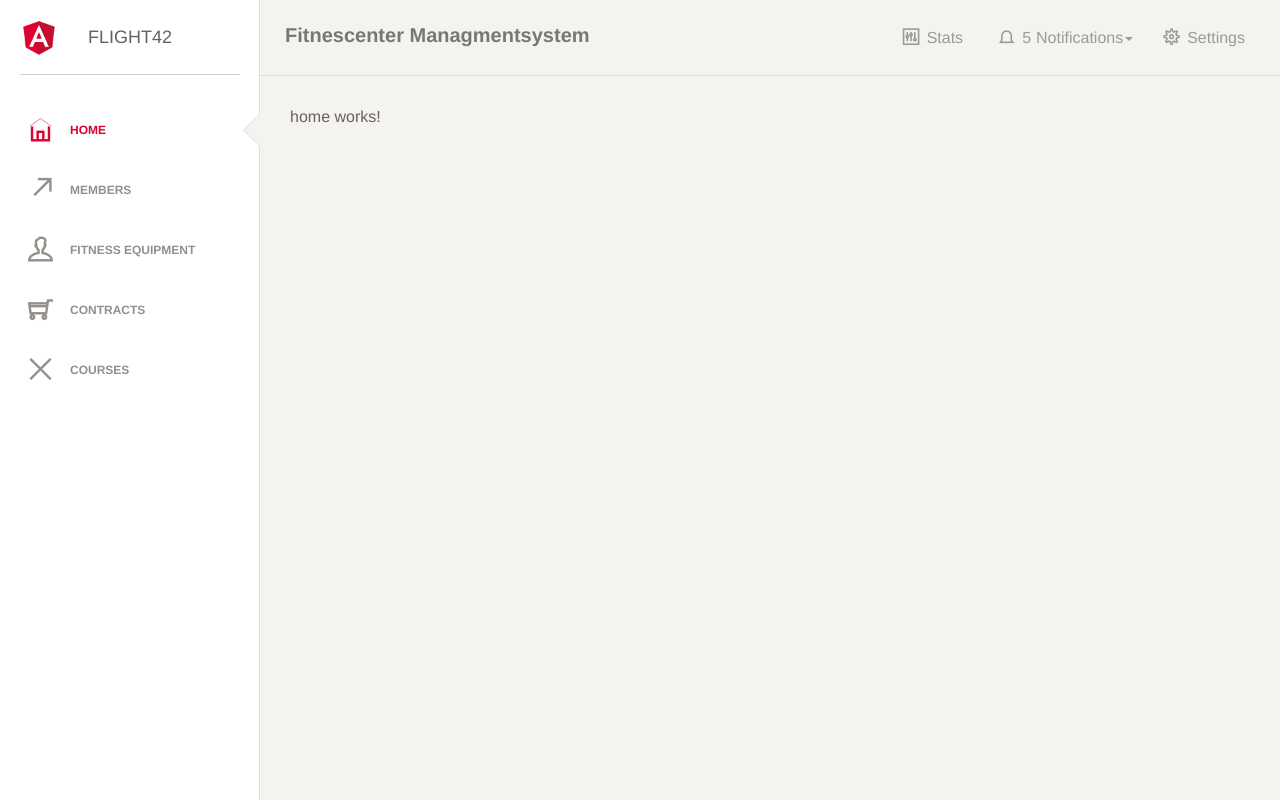
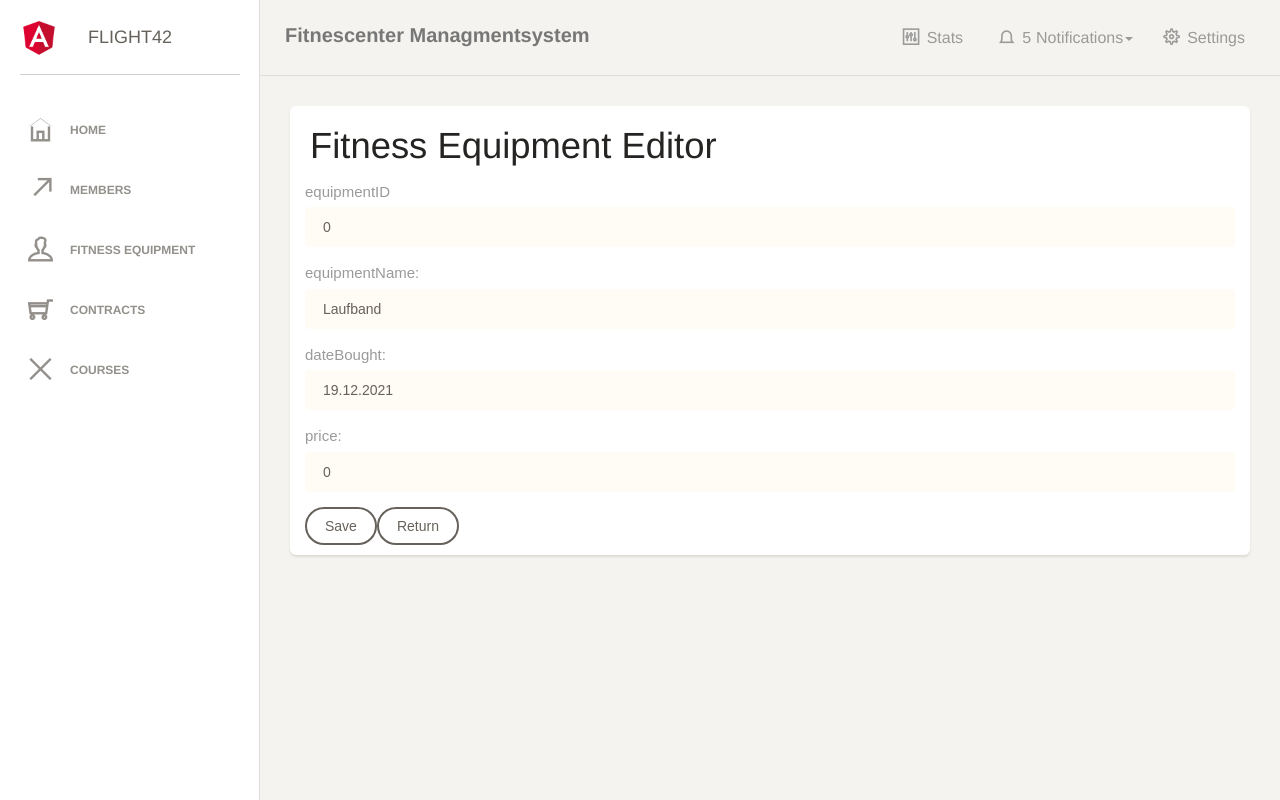
Before and after one commit to ricktauss/WewAngularProjektC, an Angular app: page /fitnessequipment-add in a window 1280 px wide. Before the commit this address led to /home. Built offline with nearby package versions, Linux system fonts and the light colour scheme; a web font is replaced by a local one.

Commit message:
new commit 2

```diff
--- a/src/app/app.module.ts
+++ b/src/app/app.module.ts
@@ -9,6 +9,7 @@ import { FitnesscenterMsModule } from './fitnesscenter-ms/fitnesscenter-ms.modul
 import { HomeComponent } from './home/home.component';
 import { RouterModule } from '@angular/router';
 import { APP_ROUTES } from './app-routing.module';
+import { FitnessEquipmentEditComponent } from './fitnesscenter-ms/feature/fitness-equipment-edit/fitness-equipment-edit.component';
 
 
 @NgModule({
--- a/src/app/fitnesscenter-ms/data-access/fitness-equipment.service.ts
+++ b/src/app/fitnesscenter-ms/data-access/fitness-equipment.service.ts
@@ -26,8 +26,19 @@ export class FitnessEquipmentService {
 
     const headers = new HttpHeaders().set('Accept', 'application/json');
 
+    delete fitnessEquipment.id;
 
     return this.http.post<FitnessEquipment>(url,fitnessEquipment,{ headers })
   }
 
+  editEquipment(fitnessEquipment:FitnessEquipment) : Observable<FitnessEquipment>{
+
+    const url =  "http://localhost:3000/fitnessEquipment/" + fitnessEquipment.id!.toString();
+
+    const headers = new HttpHeaders().set('Accept', 'application/json');
+
+
+    return this.http.put<FitnessEquipment>(url,fitnessEquipment,{ headers })
+  }
+
 }
--- a/src/app/fitnesscenter-ms/entities/fitnessEquipment.ts
+++ b/src/app/fitnesscenter-ms/entities/fitnessEquipment.ts
@@ -1,14 +1,15 @@
 export interface FitnessEquipment {
-    id: number;
+    id?:number;
+    equipmentId: number;
     equipmentName: string;
     dateBought: string;
     price: number;
   }
 
   export const initialFitnessEquipment: FitnessEquipment = {
-    id: 0,
+    id:0,
+    equipmentId: 0,
     equipmentName:"",
     dateBought: '',
     price: 0
-
   };
--- /dev/null
+++ b/src/app/fitnesscenter-ms/feature/fitness-equipment-add/fitness-equipment-add.component.html
@@ -0,0 +1,51 @@
+<div class="card">
+  <div class="header">
+    <h2 class="title">Fitness Equipment Editor</h2>
+  </div>
+
+  <div class="content">
+    <form #editForm="ngForm">
+      <div class="form-group">
+        <label>equipmentID</label>
+        <input
+          [(ngModel)]="equipmentId"
+          name="equipmentID"
+          class="form-control"
+        />
+      </div>
+
+      <div class="form-group">
+        <label>equipmentName:</label>
+        <input
+          [(ngModel)]="equipmentName"
+          name="equipmentName"
+          class="form-control"
+        />
+      </div>
+
+      <div class="form-group">
+        <label>dateBought:</label>
+        <input
+          [(ngModel)]="dateBought"
+          name="dateBought"
+          class="form-control"
+        />
+      </div>
+
+      <div class="form-group">
+        <label>price:</label>
+        <input [(ngModel)]="price" name="price" class="form-control" />
+      </div>
+    </form>
+    <button
+      (click)="save()"
+      routerLink="../fitnessequipment-search"
+      class="btn btn-default"
+    >
+      Save
+    </button>
+    <button routerLink="../fitnessequipment-search" class="btn btn-default">
+      Return
+    </button>
+  </div>
+</div>
--- /dev/null
+++ b/src/app/fitnesscenter-ms/feature/fitness-equipment-add/fitness-equipment-add.component.ts
@@ -0,0 +1,46 @@
+import { Component, OnInit } from '@angular/core';
+import { FitnessEquipmentService } from '../../data-access/fitness-equipment.service';
+import { FitnessEquipment } from '../../entities/fitnessEquipment';
+
+@Component({
+  selector: 'flight-fitness-equipment-add',
+  templateUrl: './fitness-equipment-add.component.html',
+  styleUrls: ['./fitness-equipment-add.component.css']
+})
+export class FitnessEquipmentAddComponent implements OnInit {
+
+  id:number=0;
+  equipmentId:number=0;
+  equipmentName: string = "Laufband";
+  dateBought: string = '19.12.2021';
+  price:number = 0;
+
+
+  constructor(private fitnessEquipmentService: FitnessEquipmentService) {
+    console.log("Fitness Equipment Component was created!")
+   }
+
+   save():void{
+
+    const fitnessEquipment:FitnessEquipment = {
+      id:this.id,
+      equipmentId:this.equipmentId,
+      dateBought:this.dateBought,
+      equipmentName:this.equipmentName,
+      price:this.price
+    }
+
+     this.fitnessEquipmentService.addEquipment(fitnessEquipment).subscribe({
+
+      error:(errResp) => {
+        console.log("Error Loading Fitness Equipment Devices",errResp);
+      }
+    })
+   }
+
+
+
+  ngOnInit(): void {
+  }
+
+}
--- a/src/app/fitnesscenter-ms/feature/fitness-equipment-edit/fitness-equipment-edit.component.html
+++ b/src/app/fitnesscenter-ms/feature/fitness-equipment-edit/fitness-equipment-edit.component.html
@@ -3,42 +3,37 @@
     <h2 class="title">Fitness Equipment Editor</h2>
   </div>
 
-  <div class="content">
-    <form #editForm="ngForm">
   <div class="form-group">
-        <label>id</label>
-        <input [(ngModel)]="id" name="id" class="form-control" />
+    <label>equipmentID</label>
+    <input
+      [(ngModel)]="equipment!.id"
+      name="equipmentID"
+      class="form-control"
+    />
   </div>
+
   <div class="form-group">
     <label>equipmentName:</label>
     <input
-          [(ngModel)]="equipmentName"
+      [(ngModel)]="equipment!.equipmentName"
       name="equipmentName"
       class="form-control"
     />
   </div>
+
   <div class="form-group">
     <label>dateBought:</label>
     <input
-          [(ngModel)]="dateBought"
+      [(ngModel)]="equipment!.dateBought"
       name="dateBought"
       class="form-control"
     />
   </div>
+
   <div class="form-group">
     <label>price:</label>
-        <input [(ngModel)]="equipmentName" name="price" class="form-control" />
+    <input [(ngModel)]="equipment!.price" name="price" class="form-control" />
   </div>
-    </form>
-    <button
-      (click)="save()"
-      routerLink="../fitnessequipment-search"
-      class="btn btn-default"
-    >
-      Save
-    </button>
-    <button routerLink="../fitnessequipment-search" class="btn btn-default">
-      Return
-    </button>
+
+  <button (click)="updateEquipment()" class="btn btn-default">Update</button>
 </div>
-</div>
--- a/src/app/fitnesscenter-ms/feature/fitness-equipment-edit/fitness-equipment-edit.component.ts
+++ b/src/app/fitnesscenter-ms/feature/fitness-equipment-edit/fitness-equipment-edit.component.ts
@@ -1,5 +1,4 @@
-import { Component, OnInit } from '@angular/core';
-import { FitnessEquipmentService } from '../../data-access/fitness-equipment.service';
+import { Component, EventEmitter, Input, OnInit, Output } from '@angular/core';
 import { FitnessEquipment } from '../../entities/fitnessEquipment';
 
 @Component({
@@ -9,36 +8,35 @@ import { FitnessEquipment } from '../../entities/fitnessEquipment';
 })
 export class FitnessEquipmentEditComponent implements OnInit {
 
-  id:number=0;
-  equipmentName: string = "Laufband";
-  dateBought: string = '19.12.2021';
-  price:number = 0;
+//@Input() item: FitnessEquipment|undefined;
+@Input() item:FitnessEquipment|undefined;
+@Input() selected: boolean = false;
+//@Output() selectedChange = new EventEmitter<boolean>();
+@Output() fitnessEquipment = new EventEmitter<FitnessEquipment>();
+ equipment?: FitnessEquipment; //temporary equipment object
+
+  constructor() {
+
+  }
+
+  ngOnInit(): void {
+
+  this.equipment= Object.assign({}, this.item);
+  console.log(this.equipment.equipmentName + "test1234");
+
+  //this.fitnessEquipment.emit(this.item);
+
+  }
+
+  updateEquipment(): void {
+    console.log("update Equipment!")
+    this.fitnessEquipment.emit(this.equipment);
+  }
+
+  ngOnChanges(){
+    this.equipment= Object.assign({}, this.item);
+  }
 
 
 
-  constructor(private fitnessEquipmentService: FitnessEquipmentService) {
-    console.log("Fitness Equipment Component was created!")
-   }
-
-
-   save():void{
-
-    const fitnessEquipment:FitnessEquipment = {
-      id:this.id,
-      dateBought:this.dateBought,
-      equipmentName:this.equipmentName,
-      price:this.price
-    }
-      console.log("i was here!!!1")
-     this.fitnessEquipmentService.addEquipment(fitnessEquipment).subscribe({
-
-      error:(errResp) => {
-        console.log("Error Loading Fitness Equipment Devices",errResp);
-      }
-    })
-   }
-
-  ngOnInit(): void {
-  }
-
 }
--- a/src/app/fitnesscenter-ms/feature/fitness-equipment-search/fitness-equipment-search.component.html
+++ b/src/app/fitnesscenter-ms/feature/fitness-equipment-search/fitness-equipment-search.component.html
@@ -23,7 +23,7 @@
           Search
         </button>
 
-        <button routerLink="../fitnessequipment-edit" class="btn btn-default">
+        <button routerLink="../fitnessequipment-add" class="btn btn-default">
           Add
         </button>
       </div>
@@ -35,7 +35,7 @@
   <table class="table table-condensed" *ngIf="equipments.length > 0">
     <thead>
       <tr>
-        <th>Id</th>
+        <th>Equipment Id</th>
         <th>Name</th>
         <th>Date Bought</th>
         <th>Price</th>
@@ -44,7 +44,7 @@
     </thead>
     <tbody>
       <tr *ngFor="let e of equipments" [class.active]="e === selectedEquipment">
-        <td>{{ e.id }}</td>
+        <td>{{ e.equipmentId }}</td>
         <td>{{ e.equipmentName }}</td>
         <td>{{ e.dateBought }}</td>
         <td>{{ e.price }}</td>
@@ -61,3 +61,14 @@
     <pre>{{ selectedEquipment | json }}</pre>
   </div>
 </div>
+
+<div class="card" *ngIf="selectedEquipment">
+  <div class="content">
+    <flight-fitness-equipment-edit
+      [item]="selectedEquipment"
+      (fitnessEquipment)="updateSelection($event)"
+    >
+      >
+    </flight-fitness-equipment-edit>
+  </div>
+</div>
--- a/src/app/fitnesscenter-ms/feature/fitness-equipment-search/fitness-equipment-search.component.ts
+++ b/src/app/fitnesscenter-ms/feature/fitness-equipment-search/fitness-equipment-search.component.ts
@@ -1,9 +1,7 @@
 import { Component, Inject, OnInit } from '@angular/core';
+
 import { FitnessEquipmentService } from '../../data-access/fitness-equipment.service';
 import { FitnessEquipment } from '../../entities/fitnessEquipment';
-
-
-
 
 
 @Component({
@@ -21,6 +19,7 @@ export class FitnessEquipmentSearchComponent{
   selectedEquipment?:FitnessEquipment;
 
 
+
   constructor(private fitnessEquipmentService: FitnessEquipmentService) {
     console.log("Fitness Equipment Component was created!")
    }
@@ -30,6 +29,7 @@ export class FitnessEquipmentSearchComponent{
     }
 
     search():void{
+
       this.fitnessEquipmentService.search(this.equipmentName).subscribe({
         next:(equipments:FitnessEquipment[])=> {
           this.equipments = equipments;
@@ -44,4 +44,23 @@ export class FitnessEquipmentSearchComponent{
   ngOnInit(): void {
   }
 
+
+  updateSelection(fitnessEquipment:FitnessEquipment){
+
+
+    this.fitnessEquipmentService.editEquipment(fitnessEquipment).subscribe({
+
+      error:(errResp) => {
+        console.log("Error Loading Fitness Equipment Devices",errResp);
+      }
+    })
+
+    this.equipments=[];
+    this.selectedEquipment = undefined;
+
+
+  }
+
+
+
 }
--- a/src/app/fitnesscenter-ms/fitnesscenter-ms.module.ts
+++ b/src/app/fitnesscenter-ms/fitnesscenter-ms.module.ts
@@ -2,15 +2,17 @@ import { NgModule } from '@angular/core';
 import { CommonModule } from '@angular/common';
 import { SharedModule } from '../shared/shared.module';
 import { FitnessEquipmentSearchComponent } from './feature/fitness-equipment-search/fitness-equipment-search.component';
-import { FitnessEquipmentEditComponent } from './feature/fitness-equipment-edit/fitness-equipment-edit.component';
 import { RouterModule } from '@angular/router';
 import { FITNESSCENTER_MS_ROUTES } from './fitnesscenter-routes.module';
+import { FitnessEquipmentAddComponent } from './feature/fitness-equipment-add/fitness-equipment-add.component';
+import { FitnessEquipmentEditComponent } from './feature/fitness-equipment-edit/fitness-equipment-edit.component';
 
 
 
 @NgModule({
   declarations: [
     FitnessEquipmentSearchComponent,
+    FitnessEquipmentAddComponent,
     FitnessEquipmentEditComponent
 
   ],
--- a/src/app/fitnesscenter-ms/fitnesscenter-routes.module.ts
+++ b/src/app/fitnesscenter-ms/fitnesscenter-routes.module.ts
@@ -2,7 +2,7 @@ import { NgModule } from '@angular/core';
 import { CommonModule } from '@angular/common';
 import { FitnessEquipmentSearchComponent } from './feature/fitness-equipment-search/fitness-equipment-search.component';
 import { Routes } from '@angular/router';
-import { FitnessEquipmentEditComponent } from './feature/fitness-equipment-edit/fitness-equipment-edit.component';
+import { FitnessEquipmentAddComponent } from './feature/fitness-equipment-add/fitness-equipment-add.component';
 
 
 export const FITNESSCENTER_MS_ROUTES: Routes = [
@@ -11,7 +11,7 @@ export const FITNESSCENTER_MS_ROUTES: Routes = [
     component: FitnessEquipmentSearchComponent
   },
   {
-    path:'fitnessequipment-edit',
-    component:FitnessEquipmentEditComponent
+    path:'fitnessequipment-add',
+    component:FitnessEquipmentAddComponent
   }
 ];
```
Also changed, not shown: src/app/fitnesscenter-ms/feature/fitness-equipment-add/fitness-equipment-add.component.css (added), 1 other file (tests, documents, lock files or other folders). Lines whose indentation alone changed are shown as unchanged.
